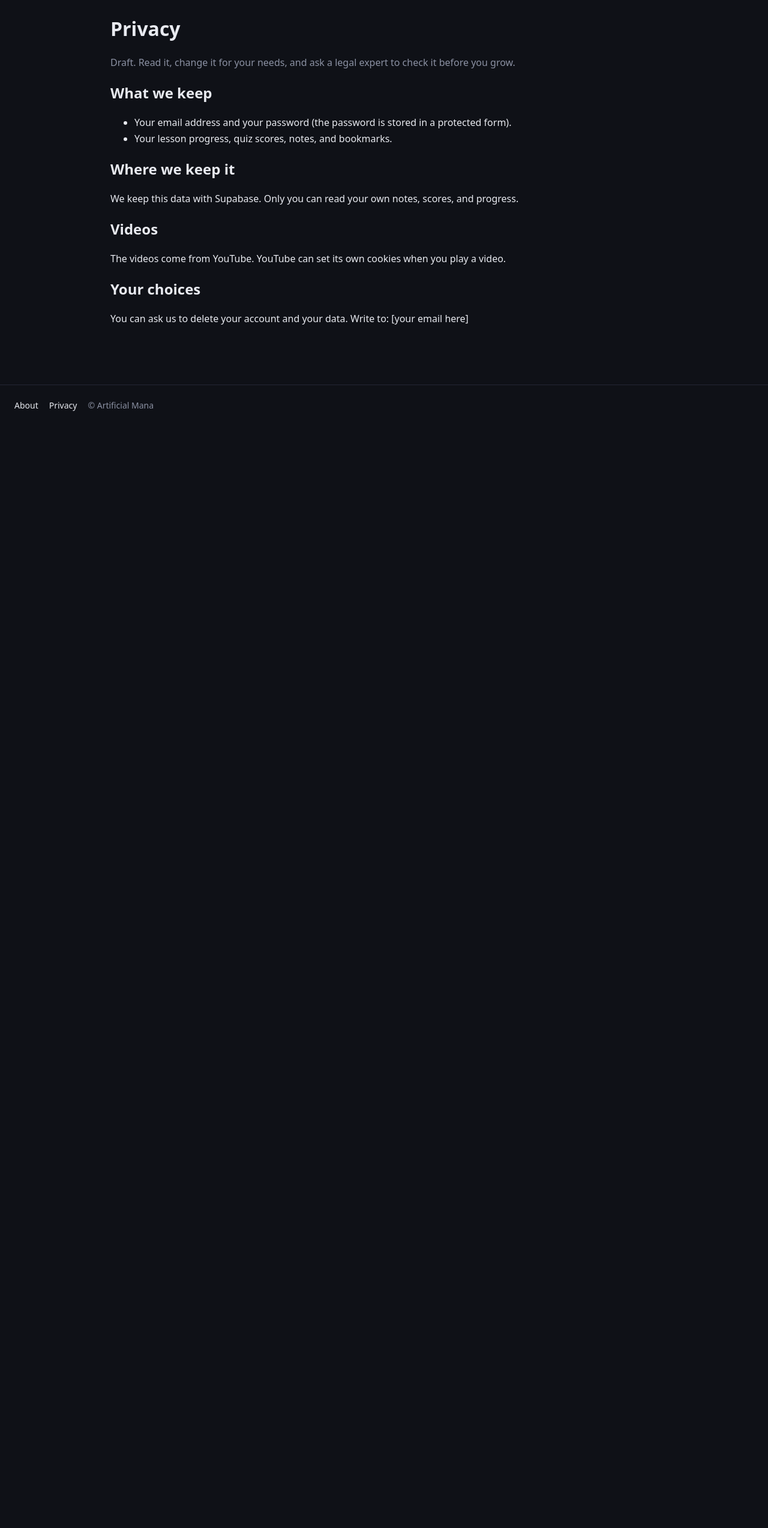
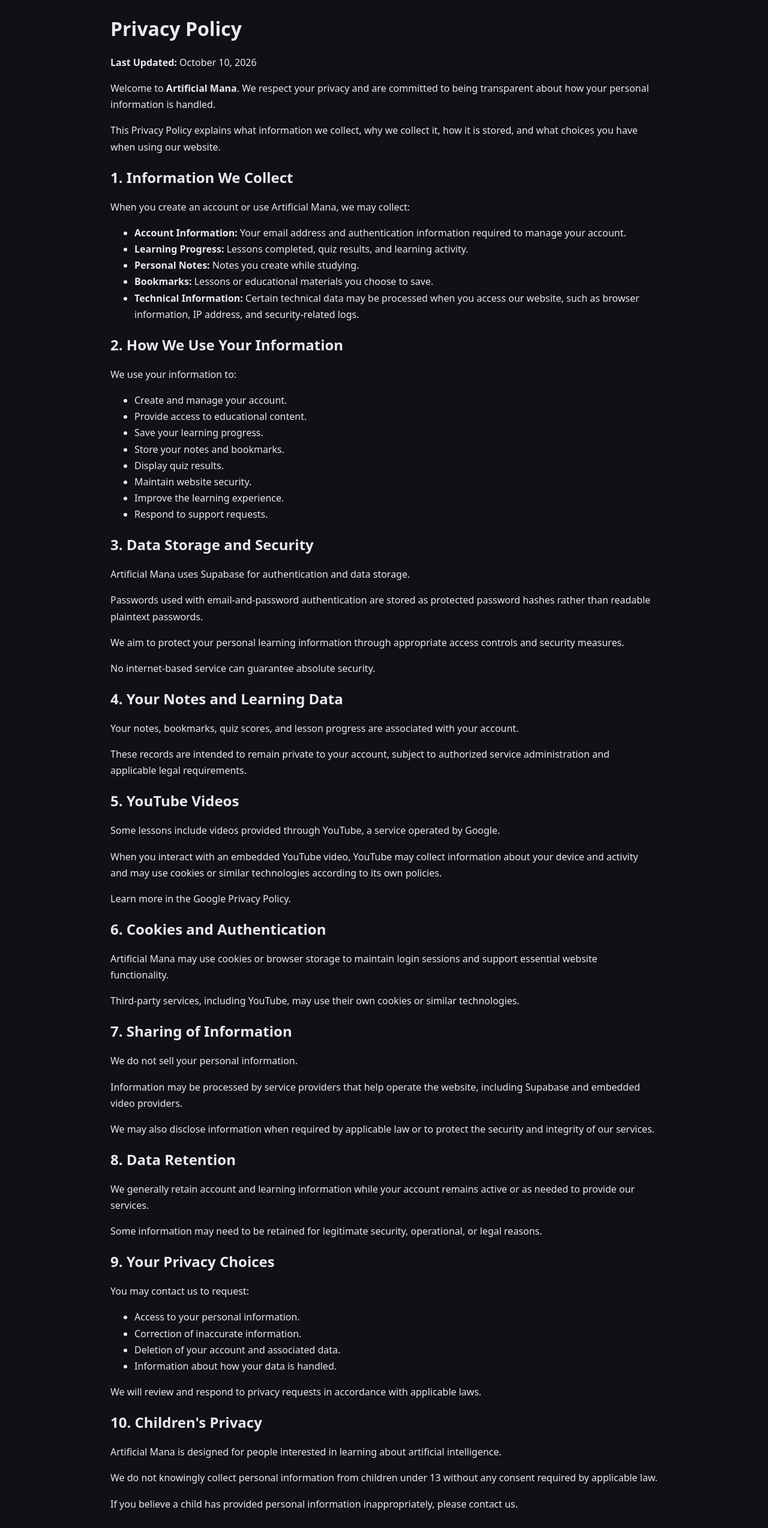
Before and after one commit to sankalpg370-bit/Artificial-Mana, a Next.js app: page /privacy in a window 1280 px wide. Shown: the part 100-2647 px from the top of the page at 60% size. Before the commit the page ends 809 px from the top, so only its background shows below. Built offline with nearby package versions, Linux system fonts and the light colour scheme; no server answers.

Commit message:
Update Privacy Policy page with detailed information on data collection, usage, and user rights

```diff
--- a/app/privacy/page.js
+++ b/app/privacy/page.js
@@ -1,20 +1,296 @@
-export const metadata = { title: "Privacy" };
+export const metadata = {
+  title: "Privacy Policy | Artificial Mana",
+  description:
+    "Learn how Artificial Mana collects, uses, stores, and protects your personal information.",
+};
+
 export default function Privacy() {
+  const lastUpdated = "October 10, 2026";
+
   return (
     <div className="wrap prose">
-      <h1>Privacy</h1>
-      <p className="muted">Draft. Read it, change it for your needs, and ask a legal expert to check it before you grow.</p>
-      <h2>What we keep</h2>
+      <h1>Privacy Policy</h1>
+
+      <p>
+        <strong>Last Updated:</strong> {lastUpdated}
+      </p>
+
+      <p>
+        Welcome to <strong>Artificial Mana</strong>.
+        We respect your privacy and are committed
+        to being transparent about how your
+        personal information is handled.
+      </p>
+
+      <p>
+        This Privacy Policy explains what information
+        we collect, why we collect it, how it is
+        stored, and what choices you have when
+        using our website.
+      </p>
+
+      <h2>1. Information We Collect</h2>
+
+      <p>
+        When you create an account or use
+        Artificial Mana, we may collect:
+      </p>
+
       <ul>
-        <li>Your email address and your password (the password is stored in a protected form).</li>
-        <li>Your lesson progress, quiz scores, notes, and bookmarks.</li>
+        <li>
+          <strong>Account Information:</strong>{" "}
+          Your email address and authentication
+          information required to manage your account.
+        </li>
+
+        <li>
+          <strong>Learning Progress:</strong>{" "}
+          Lessons completed, quiz results,
+          and learning activity.
+        </li>
+
+        <li>
+          <strong>Personal Notes:</strong>{" "}
+          Notes you create while studying.
+        </li>
+
+        <li>
+          <strong>Bookmarks:</strong>{" "}
+          Lessons or educational materials
+          you choose to save.
+        </li>
+
+        <li>
+          <strong>Technical Information:</strong>{" "}
+          Certain technical data may be processed
+          when you access our website, such as
+          browser information, IP address,
+          and security-related logs.
+        </li>
       </ul>
-      <h2>Where we keep it</h2>
-      <p>We keep this data with Supabase. Only you can read your own notes, scores, and progress.</p>
-      <h2>Videos</h2>
-      <p>The videos come from YouTube. YouTube can set its own cookies when you play a video.</p>
-      <h2>Your choices</h2>
-      <p>You can ask us to delete your account and your data. Write to: [your email here]</p>
+
+      <h2>2. How We Use Your Information</h2>
+
+      <p>
+        We use your information to:
+      </p>
+
+      <ul>
+        <li>Create and manage your account.</li>
+        <li>Provide access to educational content.</li>
+        <li>Save your learning progress.</li>
+        <li>Store your notes and bookmarks.</li>
+        <li>Display quiz results.</li>
+        <li>Maintain website security.</li>
+        <li>Improve the learning experience.</li>
+        <li>Respond to support requests.</li>
+      </ul>
+
+      <h2>3. Data Storage and Security</h2>
+
+      <p>
+        Artificial Mana uses{" "}
+        <a
+          href="https://supabase.com/"
+          target="_blank"
+          rel="noopener noreferrer"
+        >
+          Supabase
+        </a>{" "}
+        for authentication and data storage.
+      </p>
+
+      <p>
+        Passwords used with email-and-password
+        authentication are stored as protected
+        password hashes rather than readable
+        plaintext passwords.
+      </p>
+
+      <p>
+        We aim to protect your personal learning
+        information through appropriate access
+        controls and security measures.
+      </p>
+
+      <p>
+        No internet-based service can guarantee
+        absolute security.
+      </p>
+
+      <h2>4. Your Notes and Learning Data</h2>
+
+      <p>
+        Your notes, bookmarks, quiz scores,
+        and lesson progress are associated
+        with your account.
+      </p>
+
+      <p>
+        These records are intended to remain
+        private to your account, subject to
+        authorized service administration
+        and applicable legal requirements.
+      </p>
+
+      <h2>5. YouTube Videos</h2>
+
+      <p>
+        Some lessons include videos provided
+        through YouTube, a service operated
+        by Google.
+      </p>
+
+      <p>
+        When you interact with an embedded
+        YouTube video, YouTube may collect
+        information about your device and
+        activity and may use cookies or
+        similar technologies according
+        to its own policies.
+      </p>
+
+      <p>
+        Learn more in the{" "}
+        <a
+          href="https://policies.google.com/privacy"
+          target="_blank"
+          rel="noopener noreferrer"
+        >
+          Google Privacy Policy
+        </a>.
+      </p>
+
+      <h2>6. Cookies and Authentication</h2>
+
+      <p>
+        Artificial Mana may use cookies
+        or browser storage to maintain
+        login sessions and support
+        essential website functionality.
+      </p>
+
+      <p>
+        Third-party services, including
+        YouTube, may use their own cookies
+        or similar technologies.
+      </p>
+
+      <h2>7. Sharing of Information</h2>
+
+      <p>
+        We do not sell your personal
+        information.
+      </p>
+
+      <p>
+        Information may be processed
+        by service providers that help
+        operate the website, including
+        Supabase and embedded video providers.
+      </p>
+
+      <p>
+        We may also disclose information
+        when required by applicable law
+        or to protect the security and
+        integrity of our services.
+      </p>
+
+      <h2>8. Data Retention</h2>
+
+      <p>
+        We generally retain account and
+        learning information while your
+        account remains active or as needed
+        to provide our services.
+      </p>
+
+      <p>
+        Some information may need to be
+        retained for legitimate security,
+        operational, or legal reasons.
+      </p>
+
+      <h2>9. Your Privacy Choices</h2>
+
+      <p>
+        You may contact us to request:
+      </p>
+
+      <ul>
+        <li>Access to your personal information.</li>
+        <li>Correction of inaccurate information.</li>
+        <li>Deletion of your account and associated data.</li>
+        <li>Information about how your data is handled.</li>
+      </ul>
+
+      <p>
+        We will review and respond to
+        privacy requests in accordance
+        with applicable laws.
+      </p>
+
+      <h2>10. Children&apos;s Privacy</h2>
+
+      <p>
+        Artificial Mana is designed
+        for people interested in learning
+        about artificial intelligence.
+      </p>
+
+      <p>
+        We do not knowingly collect
+        personal information from children
+        under 13 without any consent
+        required by applicable law.
+      </p>
+
+      <p>
+        If you believe a child has provided
+        personal information inappropriately,
+        please contact us.
+      </p>
+
+      <h2>11. Changes to This Policy</h2>
+
+      <p>
+        We may update this Privacy Policy
+        as our platform evolves or
+        legal requirements change.
+      </p>
+
+      <p>
+        Updates will be published on this
+        page with a revised date.
+      </p>
+
+      <h2>12. Contact Us</h2>
+
+      <p>
+        If you have questions about this
+        Privacy Policy or would like
+        to request account or data
+        deletion, please contact:
+      </p>
+
+      <p>
+        <strong>Artificial Mana</strong>
+      </p>
+
+      <p>
+        <strong>Email: </strong>
+        <a
+          href="mailto:telipublications@gmail.com"
+          style={{
+            color: "#2563eb",
+            textDecoration: "underline",
+            overflowWrap: "anywhere",
+          }}
+        >
+          telipublications@gmail.com
+        </a>
+      </p>
     </div>
   );
 }
```
